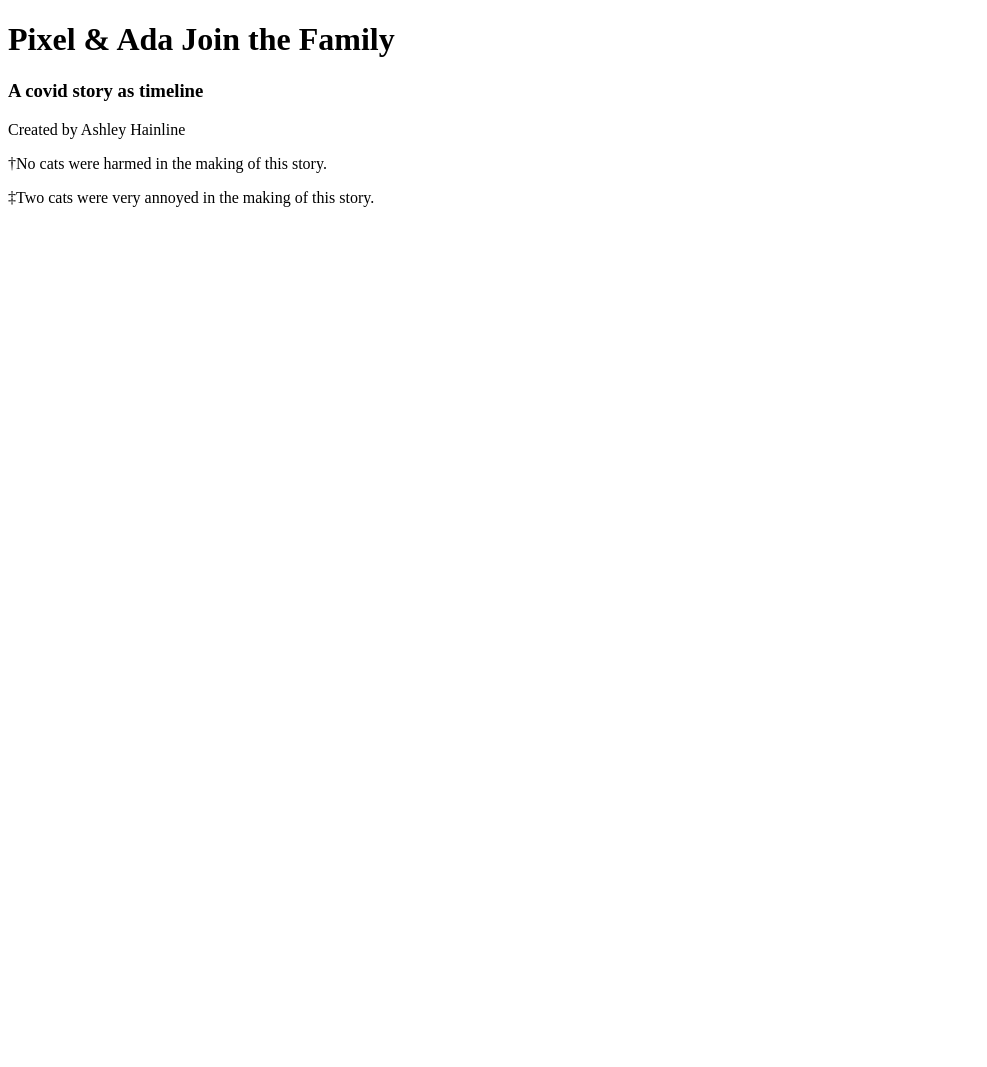
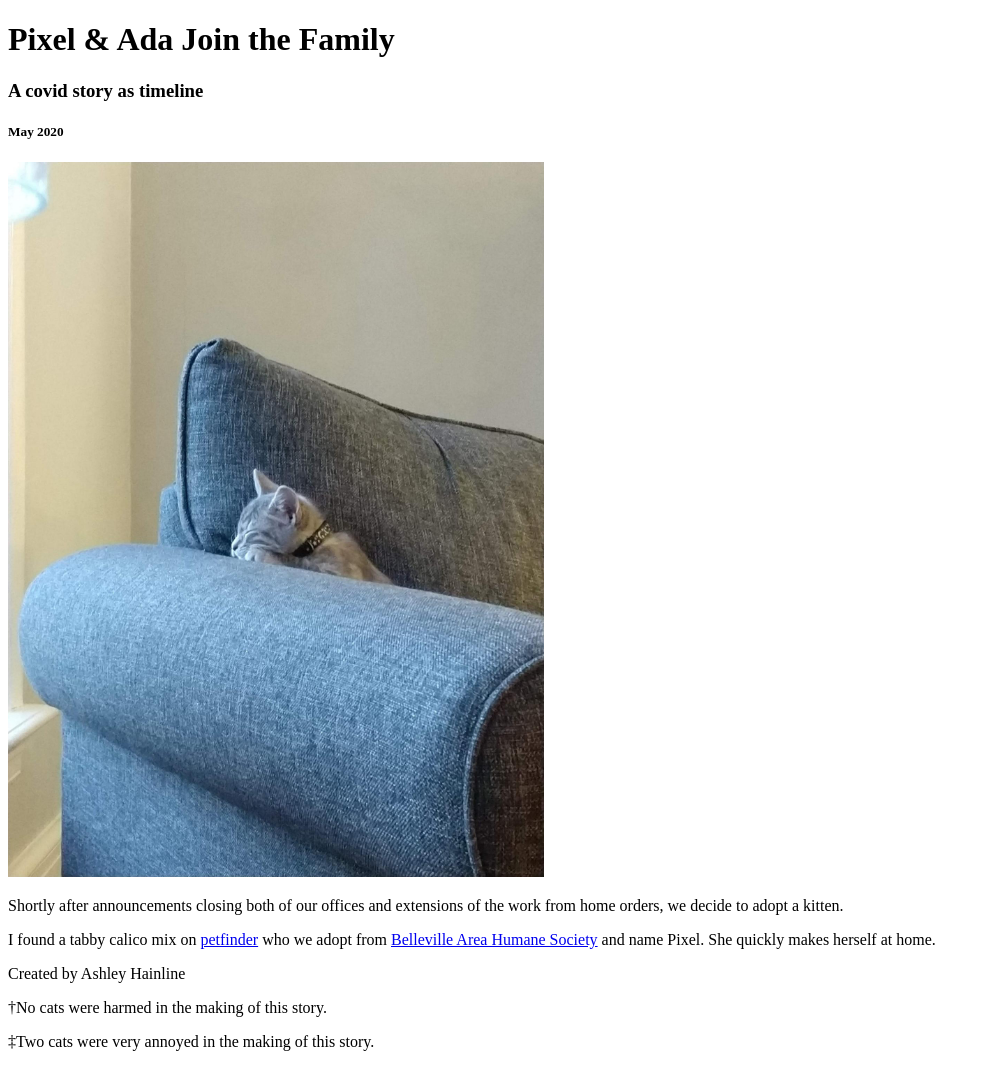
Before and after one commit to STL-WomenPlus-WebDev-March2023/js-assignment-4-html-me-something-ahainline, a website: page index.html in a window 1280 px wide. Shown: the whole page, without its empty margins (0-987 px from the left). Before the commit the page ends 800 px from the top, so only its background shows below. Drawn offline with Linux system fonts and the light colour scheme.

Commit message:
first article and associated images

```diff
--- a/index.html
+++ b/index.html
@@ -9,7 +9,13 @@
             <h1>Pixel & Ada Join the Family</h1>
             <h3>A covid story as timeline</h3>
          </header>
+         <article>
+            <h5>May 2020</h5>
+            <img src="images/Pixel1.jpeg" alt="Kitten sleeping in chair" width="536"/>
+            <p>Shortly after announcements closing both of our offices and extensions of the work from home orders, we decide to adopt a kitten.</p>
+            <p>I found a tabby calico mix on <a href="https://petfinder.com" target="_blank" rel="noopener noreferrer">petfinder</a> who we adopt from  <a href="https://bahspets.org/" target="_blank" rel="noopener noreferrer">Belleville Area Humane Society</a> and name Pixel. She quickly makes herself at home.</p>
 
+            </article>
          <footer>
             <p>Created by Ashley Hainline</p>
             <p>&dagger;No cats were harmed in the making of this story.</p>
```
Also changed, not shown: images/Pixel1.jpeg (added), images/Pixel2.jpeg (added), images/Pixel3.jpeg (added).
